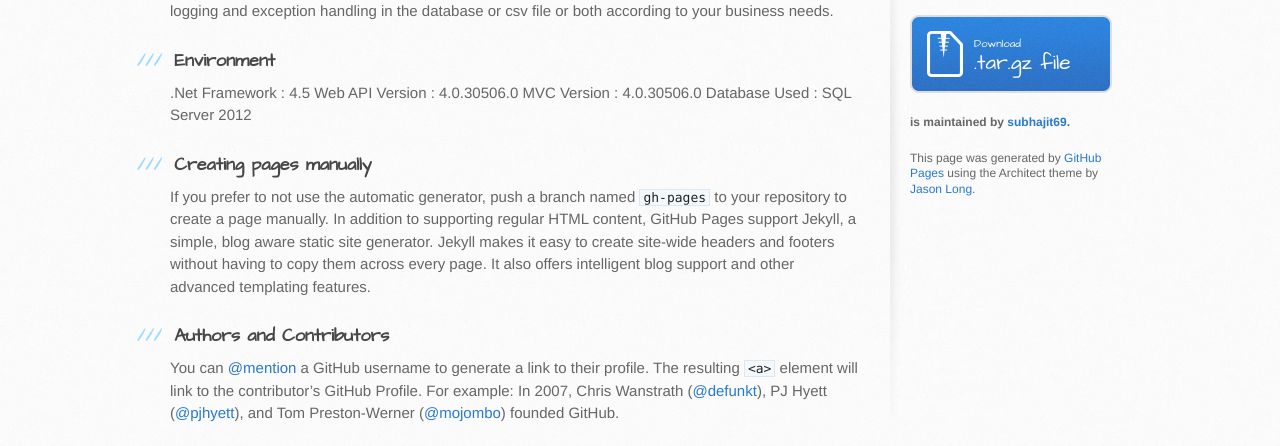
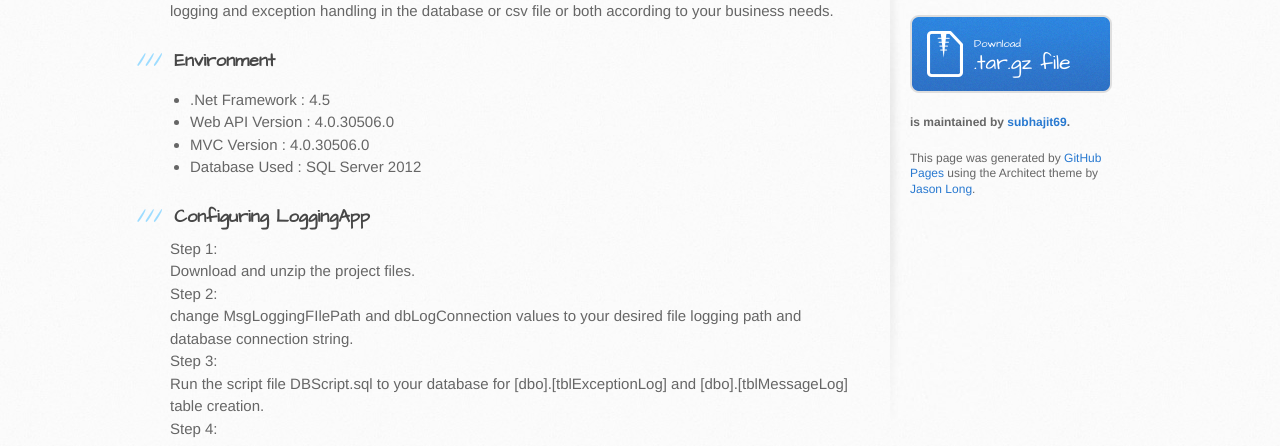
Before and after one commit to subhajit69/LoggingApp, a plain HTML site: page index.html in a window 1280 px wide. Shown: the part 351-797 px from the top of the page. Drawn offline with Linux system fonts and the light colour scheme.

```diff
--- a/index.html
+++ b/index.html
@@ -36,23 +36,36 @@
 <h3>
 <a id="environment" class="anchor" href="#environment" aria-hidden="true"><span aria-hidden="true" class="octicon octicon-link"></span></a>Environment</h3>
 
-<p>.Net Framework : 4.5                Web API Version : 4.0.30506.0
-MVC Version : 4.0.30506.0           Database Used : SQL Server 2012</p>
+<ul>
+<li>.Net Framework : 4.5<br>
+</li>
+<li>Web API Version : 4.0.30506.0<br>
+</li>
+<li>MVC Version : 4.0.30506.0<br>
+</li>
+<li>Database Used : SQL Server 2012</li>
+</ul>
 
 <h3>
-<a id="creating-pages-manually" class="anchor" href="#creating-pages-manually" aria-hidden="true"><span aria-hidden="true" class="octicon octicon-link"></span></a>Creating pages manually</h3>
+<a id="configuring-loggingapp" class="anchor" href="#configuring-loggingapp" aria-hidden="true"><span aria-hidden="true" class="octicon octicon-link"></span></a>Configuring LoggingApp</h3>
 
-<p>If you prefer to not use the automatic generator, push a branch named <code>gh-pages</code> to your repository to create a page manually. In addition to supporting regular HTML content, GitHub Pages support Jekyll, a simple, blog aware static site generator. Jekyll makes it easy to create site-wide headers and footers without having to copy them across every page. It also offers intelligent blog support and other advanced templating features.</p>
+<p>Step 1:<br>
+  Download and unzip the project files.<br>
+Step 2:<br>
+  change MsgLoggingFIlePath and dbLogConnection values to your desired file logging path and database connection string.<br>
+Step 3:<br>
+  Run the script file DBScript.sql to your database for [dbo].[tblExceptionLog] and  [dbo].[tblMessageLog] table creation.<br>
+Step 4:  </p>
 
 <h3>
 <a id="authors-and-contributors" class="anchor" href="#authors-and-contributors" aria-hidden="true"><span aria-hidden="true" class="octicon octicon-link"></span></a>Authors and Contributors</h3>
 
-<p>You can <a href="https://help.github.com/articles/basic-writing-and-formatting-syntax/#mentioning-users-and-teams" class="user-mention">@mention</a> a GitHub username to generate a link to their profile. The resulting <code>&lt;a&gt;</code> element will link to the contributor’s GitHub Profile. For example: In 2007, Chris Wanstrath (<a href="https://github.com/defunkt" class="user-mention">@defunkt</a>), PJ Hyett (<a href="https://github.com/pjhyett" class="user-mention">@pjhyett</a>), and Tom Preston-Werner (<a href="https://github.com/mojombo" class="user-mention">@mojombo</a>) founded GitHub.</p>
+<p>Find my profile in GitHub Subhajit Ray, (<a href="https://github.com/subhajit69" class="user-mention">@subhajit69</a>)</p>
 
 <h3>
 <a id="support-or-contact" class="anchor" href="#support-or-contact" aria-hidden="true"><span aria-hidden="true" class="octicon octicon-link"></span></a>Support or Contact</h3>
 
-<p>Having trouble with Pages? Check out our <a href="https://help.github.com/pages">documentation</a> or <a href="https://github.com/contact">contact support</a> and we’ll help you sort it out.</p>
+<p>Having trouble with configuration? Drop a mail to <a href="mailto:subhajit.ray69@gmail.com">subhajit.ray69@gmail.com</a></p>
         </section>
 
         <aside id="sidebar">
--- a/params.json
+++ b/params.json
@@ -1,6 +1,6 @@
 {
   "name": "LoggingApp",
   "tagline": "Web API application for logging and exception handling",
-  "body": "# ### Introduction\r\nThe objectives of this Web API application to create a easy configurable and reusable application for logging and exception handling in the database or csv file or both according to your business needs.  \r\n\r\n### Environment\r\n.Net Framework : 4.5                Web API Version : 4.0.30506.0\r\nMVC Version : 4.0.30506.0           Database Used : SQL Server 2012\r\n\r\n### Creating pages manually\r\nIf you prefer to not use the automatic generator, push a branch named `gh-pages` to your repository to create a page manually. In addition to supporting regular HTML content, GitHub Pages support Jekyll, a simple, blog aware static site generator. Jekyll makes it easy to create site-wide headers and footers without having to copy them across every page. It also offers intelligent blog support and other advanced templating features.\r\n\r\n### Authors and Contributors\r\nYou can @mention a GitHub username to generate a link to their profile. The resulting `<a>` element will link to the contributor’s GitHub Profile. For example: In 2007, Chris Wanstrath (@defunkt), PJ Hyett (@pjhyett), and Tom Preston-Werner (@mojombo) founded GitHub.\r\n\r\n### Support or Contact\r\nHaving trouble with Pages? Check out our [documentation](https://help.github.com/pages) or [contact support](https://github.com/contact) and we’ll help you sort it out.",
+  "body": "# ### Introduction\r\nThe objectives of this Web API application to create a easy configurable and reusable application for logging and exception handling in the database or csv file or both according to your business needs.  \r\n\r\n### Environment  \r\n* .Net Framework : 4.5  \r\n* Web API Version : 4.0.30506.0  \r\n* MVC Version : 4.0.30506.0  \r\n* Database Used : SQL Server 2012\r\n\r\n### Configuring LoggingApp\r\nStep 1:  \r\n  Download and unzip the project files.  \r\nStep 2:  \r\n  change MsgLoggingFIlePath and dbLogConnection values to your desired file logging path and database connection string.  \r\nStep 3:  \r\n  Run the script file DBScript.sql to your database for [dbo].[tblExceptionLog] and  [dbo].[tblMessageLog] table creation.  \r\nStep 4:  \r\n  \r\n\r\n### Authors and Contributors\r\nFind my profile in GitHub Subhajit Ray, (@subhajit69)\r\n\r\n### Support or Contact\r\nHaving trouble with configuration? Drop a mail to subhajit.ray69@gmail.com",
   "note": "Don't delete this file! It's used internally to help with page regeneration."
 }
```
